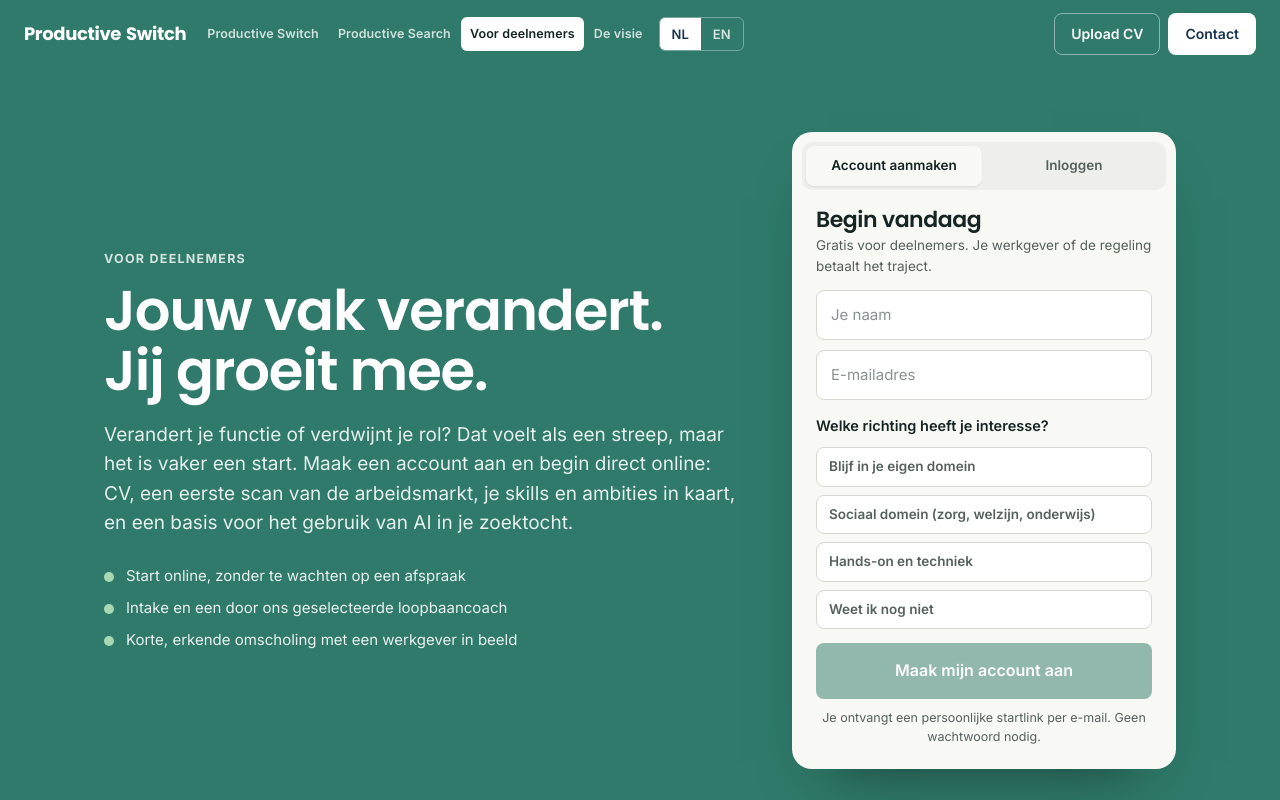
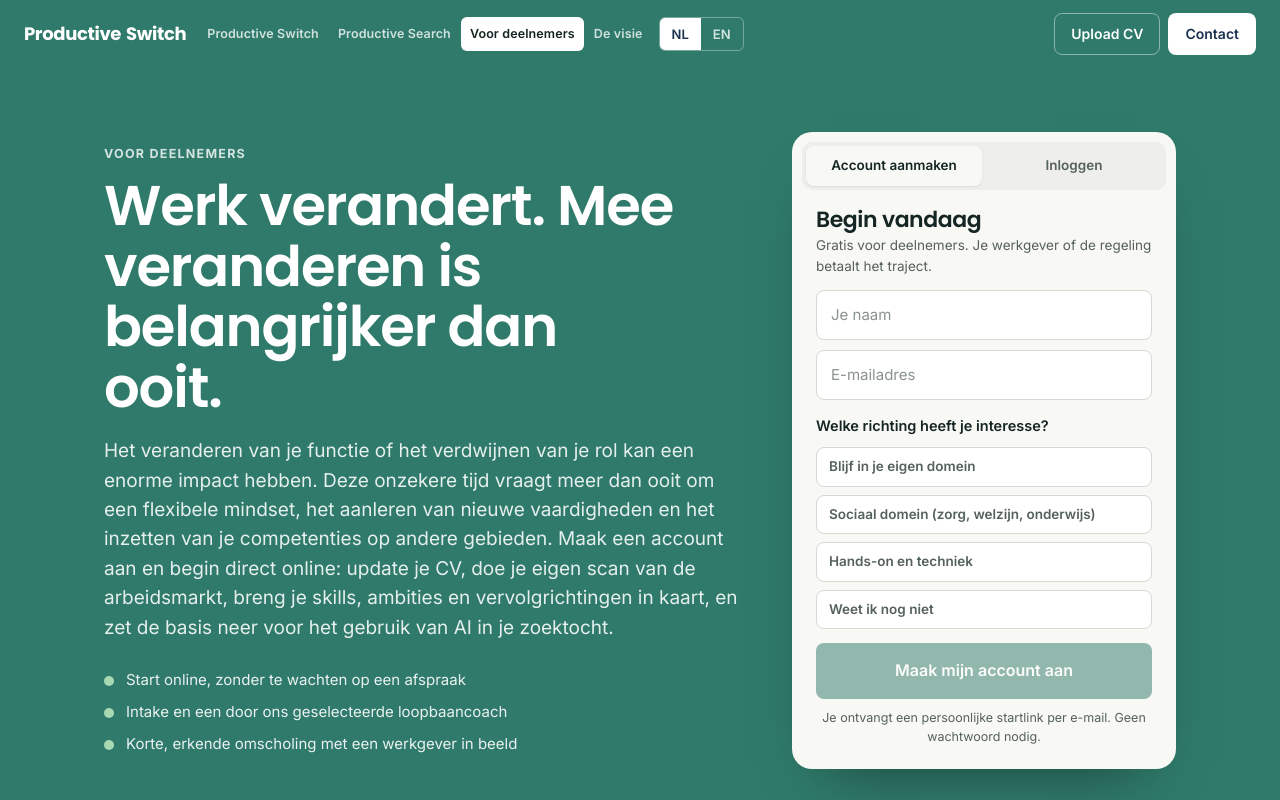
Before and after one commit to ProductiveSwitch/switch-showcase, a Next.js app: page /deelnemers in a window 1280 px wide. Shown: the top 800 px of the page. Built offline with nearby package versions, Linux system fonts and the light colour scheme.

Commit message:
Deelnemers hero copy
Co-Authored-By: Claude Fable 5.1 <noreply@anthropic.com>

```diff
--- a/app/deelnemers/page.tsx
+++ b/app/deelnemers/page.tsx
@@ -4,7 +4,7 @@ import { DeelnemersPage } from "@/components/DeelnemersPage";
 export const metadata: Metadata = {
   title: "Voor deelnemers, Productive Switch",
   description:
-    "Verandert je vak of verdwijnt je rol? Kies uit drie opleidingsvelden: techniek, het sociaal domein of bijscholen in je eigen vak. Korte, erkende trajecten met persoonlijke begeleiding.",
+    "Werk verandert. Maak een account aan en begin direct online: CV, arbeidsmarktscan, skills en ambities in kaart, en een basis voor AI in je zoektocht. Daarna kies je uit drie richtingen.",
 };
 
 export default function Deelnemers() {
--- a/components/DeelnemersPage.tsx
+++ b/components/DeelnemersPage.tsx
@@ -20,11 +20,11 @@ export function DeelnemersPage() {
         <div className="wrap h-hero-grid h-hero-grid--account">
           <div className="h-hero-text">
             <div className="eyebrow">{t({ nl: "Voor deelnemers", en: "For participants" })}</div>
-            <h1>{t({ nl: "Jouw vak verandert. Jij groeit mee.", en: "Your work is changing. You grow with it." })}</h1>
+            <h1>{t({ nl: "Werk verandert. Mee veranderen is belangrijker dan ooit.", en: "Work is changing. Changing with it matters more than ever." })}</h1>
             <p className="lede">
               {t({
-                nl: "Verandert je functie of verdwijnt je rol? Dat voelt als een streep, maar het is vaker een start. Maak een account aan en begin direct online: CV, een eerste scan van de arbeidsmarkt, je skills en ambities in kaart, en een basis voor het gebruik van AI in je zoektocht.",
-                en: "Is your role changing or disappearing? It can feel like an ending, but more often it's a start. Create an account and start online right away: CV, a first scan of the labour market, your skills and ambitions mapped, and a basis for using AI in your search.",
+                nl: "Het veranderen van je functie of het verdwijnen van je rol kan een enorme impact hebben. Deze onzekere tijd vraagt meer dan ooit om een flexibele mindset, het aanleren van nieuwe vaardigheden en het inzetten van je competenties op andere gebieden. Maak een account aan en begin direct online: update je CV, doe je eigen scan van de arbeidsmarkt, breng je skills, ambities en vervolgrichtingen in kaart, en zet de basis neer voor het gebruik van AI in je zoektocht.",
+                en: "A changing role, or a role that disappears, can have an enormous impact. These uncertain times call more than ever for a flexible mindset, learning new skills and applying your competences in other fields. Create an account and start online right away: update your CV, do your own scan of the labour market, map your skills, ambitions and next directions, and lay the basis for using AI in your search.",
               })}
             </p>
             <ul className="deel-points">
```
